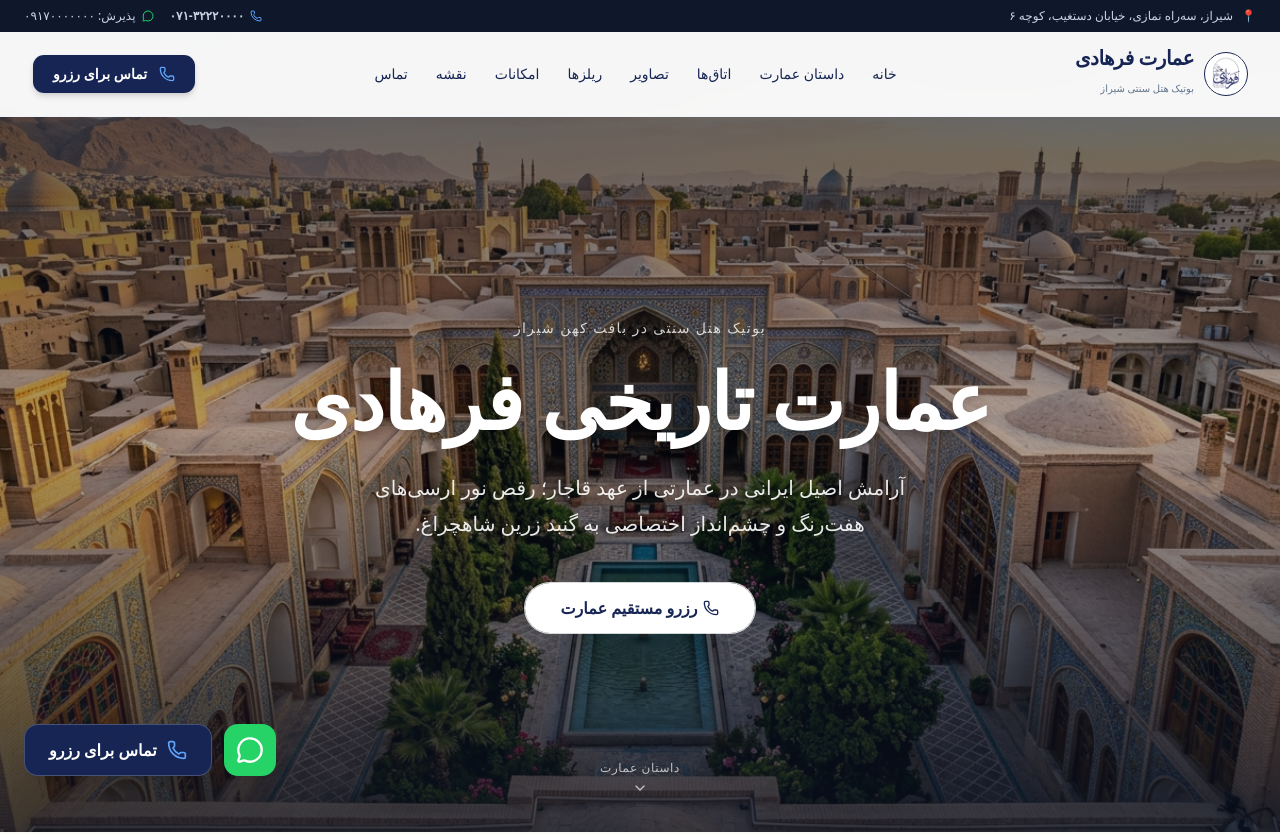
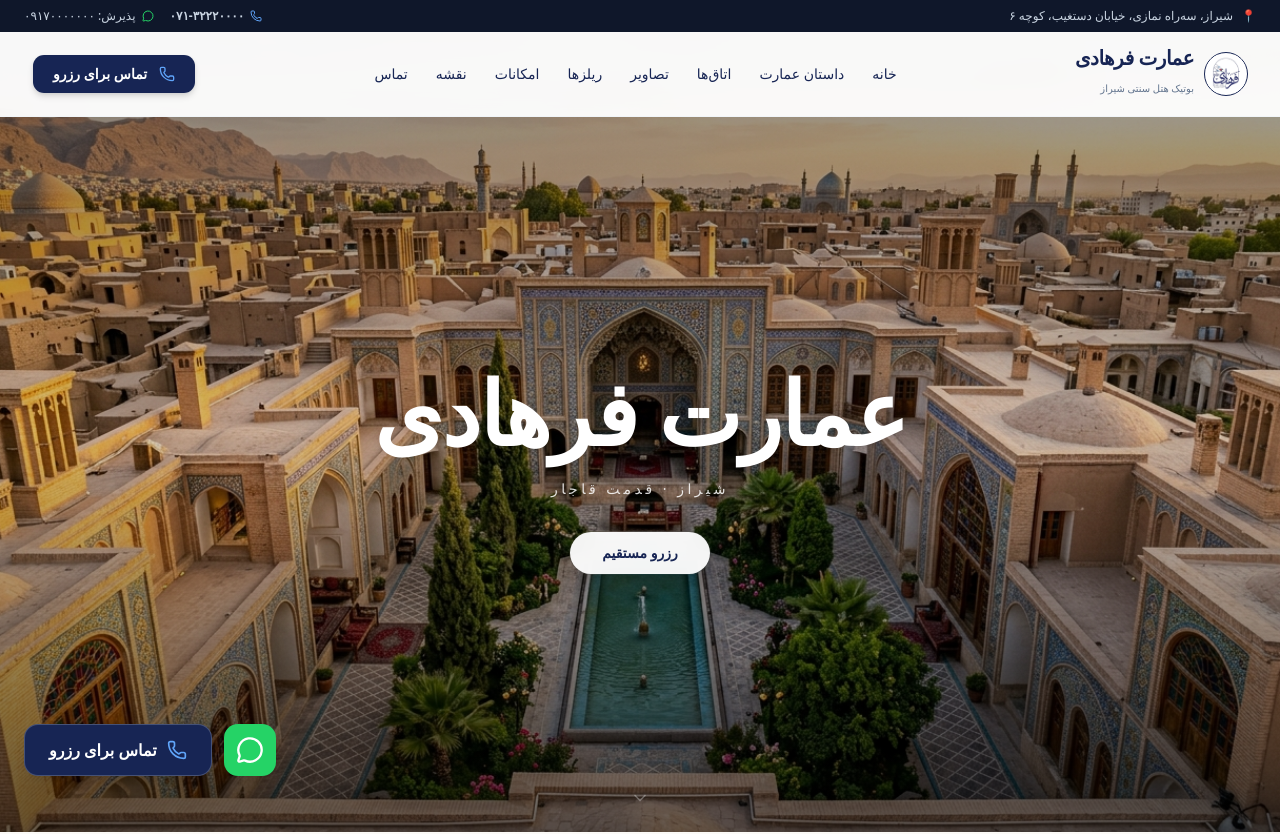
Before and after one commit to Yekt4/GoleGandomHotel, a Next.js app: page / in a window 1280 px wide. Shown: the top 834 px of the page. Built offline with nearby package versions, Linux system fonts and the light colour scheme; a web font is replaced by a local one.

Commit message:
style(hero): strip all superfluous content down to ultra-minimal pure essence

```diff
--- a/src/components/Hero.tsx
+++ b/src/components/Hero.tsx
@@ -2,7 +2,7 @@
 
 import React from "react";
 import Image from "next/image";
-import { Phone, ChevronDown } from "lucide-react";
+import { ChevronDown } from "lucide-react";
 import { Button } from "@/components/ui/button";
 import { BookingDialog } from "./BookingDialog";
 
@@ -10,63 +10,55 @@ export function Hero() {
   return (
     <section
       id="home"
-      className="relative w-full h-screen min-h-[640px] flex flex-col justify-between items-center overflow-hidden bg-[#0a1120]"
+      className="relative w-full h-screen min-h-[580px] flex flex-col justify-between items-center overflow-hidden bg-[#0a1120]"
     >
-      {/* Cinematic Full-Bleed Background Image */}
+      {/* Full-Bleed Luminous Background Image */}
       <div className="absolute inset-0 w-full h-full z-0">
         <Image
           src="/images/hero.jpg"
-          alt="نمای عمارت تاریخی بوتیک هتل فرهادی شیراز"
+          alt="عمارت تاریخی بوتیک هتل فرهادی شیراز"
           fill
           priority
           sizes="100vw"
-          className="object-cover object-center scale-[1.02] transition-transform duration-1000 ease-out"
+          className="object-cover object-center scale-[1.01]"
         />
-        {/* Soft Multi-Stop Film Scrim */}
-        <div className="absolute inset-0 bg-gradient-to-b from-[#0a1120]/70 via-[#0a1120]/30 to-[#0a1120]/80" />
+        {/* Whisper-Thin Cinematic Scrim - Lets the photography shine */}
+        <div className="absolute inset-0 bg-gradient-to-b from-black/45 via-black/15 to-black/60" />
       </div>
 
-      {/* Top Spacer for Navbar Breathing Room */}
-      <div className="relative z-10 w-full pt-32 sm:pt-40" />
+      {/* Top Spacer */}
+      <div className="relative z-10 w-full pt-28" />
 
-      {/* Hero Center - Pure, Minimal, Quiet Luxury (Inspired by NILS am See) */}
-      <div className="relative z-10 max-w-4xl mx-auto w-full px-6 text-center flex flex-col items-center">
-        {/* Delicate Tag */}
-        <span className="text-xs sm:text-sm font-medium text-white/80 tracking-widest uppercase mb-4 drop-shadow">
-          بوتیک هتل سنتی در بافت کهن شیراز
+      {/* Hero Center - Pure, Weightless & Ultra-Minimal */}
+      <div className="relative z-10 max-w-2xl mx-auto w-full px-6 text-center flex flex-col items-center">
+        {/* The Essence: Hotel Name */}
+        <h1 className="text-[44px] sm:text-[68px] lg:text-[88px] font-bold leading-tight text-white tracking-[-1.5px] drop-shadow-md">
+          عمارت فرهادی
+        </h1>
+
+        {/* Delicate Sub-label */}
+        <span className="text-xs sm:text-sm font-light tracking-[0.25em] text-white/85 uppercase mt-3 mb-8 drop-shadow">
+          شیراز · قدمت قاجار
         </span>
 
-        {/* Grand Typography Title */}
-        <h1 className="text-[42px] sm:text-[64px] lg:text-[78px] font-bold leading-[54px] sm:leading-[76px] lg:leading-[92px] text-white tracking-[-1.5px] mb-6 drop-shadow-lg">
-          عمارت تاریخی فرهادی
-        </h1>
-
-        {/* Short, Poetic Subtitle */}
-        <p className="text-base sm:text-xl text-white/90 font-light max-w-xl leading-8 sm:leading-9 mb-10 drop-shadow">
-          آرامش اصیل ایرانی در عمارتی از عهد قاجار؛ رقص نور ارسی‌های هفت‌رنگ و چشم‌انداز اختصاصی به گنبد زرین شاهچراغ.
-        </p>
-
-        {/* Single Refined Primary Action */}
-        <div className="flex items-center justify-center">
-          <BookingDialog
-            trigger={
-              <Button className="h-13 px-9 rounded-full bg-white text-[#172554] hover:bg-slate-100 text-base font-bold shadow-2xl transition-all hover:scale-102 cursor-pointer border border-white/80">
-                <Phone className="w-4 h-4 text-[#172554]" />
-                رزرو مستقیم عمارت
-              </Button>
-            }
-          />
-        </div>
+        {/* Minimal Quiet Action */}
+        <BookingDialog
+          trigger={
+            <Button className="h-11 px-8 rounded-full bg-white/95 hover:bg-white text-[#172554] text-sm font-semibold shadow-xl backdrop-blur-md transition-all hover:scale-105 cursor-pointer">
+              رزرو مستقیم
+            </Button>
+          }
+        />
       </div>
 
-      {/* Gentle Minimal Scroll Cue - Replaces Cluttered Bottom Bar */}
-      <div className="relative z-10 pb-8 flex flex-col items-center">
+      {/* Subtle Scroll Hint */}
+      <div className="relative z-10 pb-6">
         <a
           href="#story"
-          className="flex flex-col items-center gap-2 text-white/70 hover:text-white transition-colors group cursor-pointer"
+          aria-label="رفتن به بخش داستان عمارت"
+          className="text-white/60 hover:text-white transition-colors"
         >
-          <span className="text-xs font-medium tracking-wider">داستان عمارت</span>
-          <ChevronDown className="w-4 h-4 animate-bounce" />
+          <ChevronDown className="w-5 h-5 animate-pulse" />
         </a>
       </div>
     </section>
```
